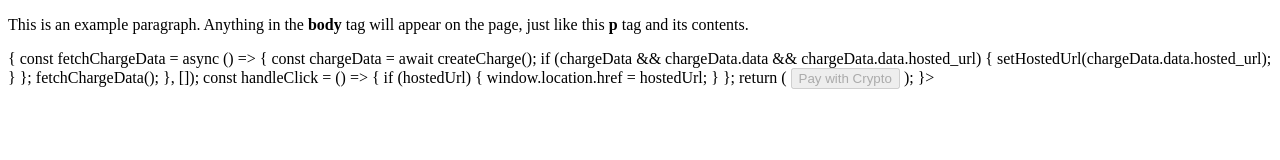
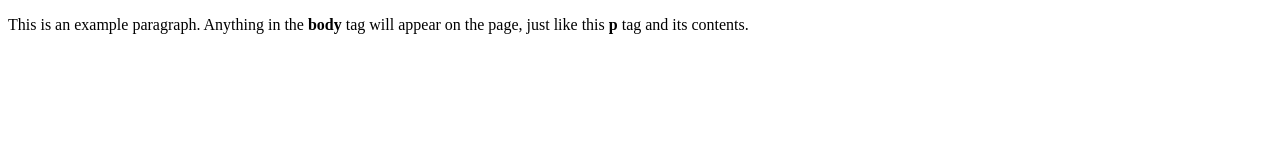
Before and after one commit to LunarGold/coinbase-test, a plain HTML site: page index.html in a window 1280 px wide. Drawn offline with Linux system fonts and the light colour scheme.

Commit message:
Update index.html

```diff
--- a/index.html
+++ b/index.html
@@ -5,36 +5,5 @@
   </head>
   <body>
     <p>This is an example paragraph. Anything in the <strong>body</strong> tag will appear on the page, just like this <strong>p</strong> tag and its contents.</p>
-<ent Button
-import React, { useState, useEffect } from "react";
-import { Button } from "@nextui-org/react";
-import { createCharge } from './chargeGenerator';
-
-export default function App() {
-  const [hostedUrl, setHostedUrl] = useState('');
-
-  useEffect(() => {
-    const fetchChargeData = async () => {
-      const chargeData = await createCharge();
-      if (chargeData && chargeData.data && chargeData.data.hosted_url) {
-        setHostedUrl(chargeData.data.hosted_url);
-      }
-    };
-
-    fetchChargeData();
-  }, []);
-
-  const handleClick = () => {
-    if (hostedUrl) {
-      window.location.href = hostedUrl;
-    }
-  };
-
-  return (
-    <Button color="primary" onClick={handleClick} disabled={!hostedUrl}>
-      Pay with Crypto
-    </Button>
-  );
-}>
   </body>
 </html>
```
